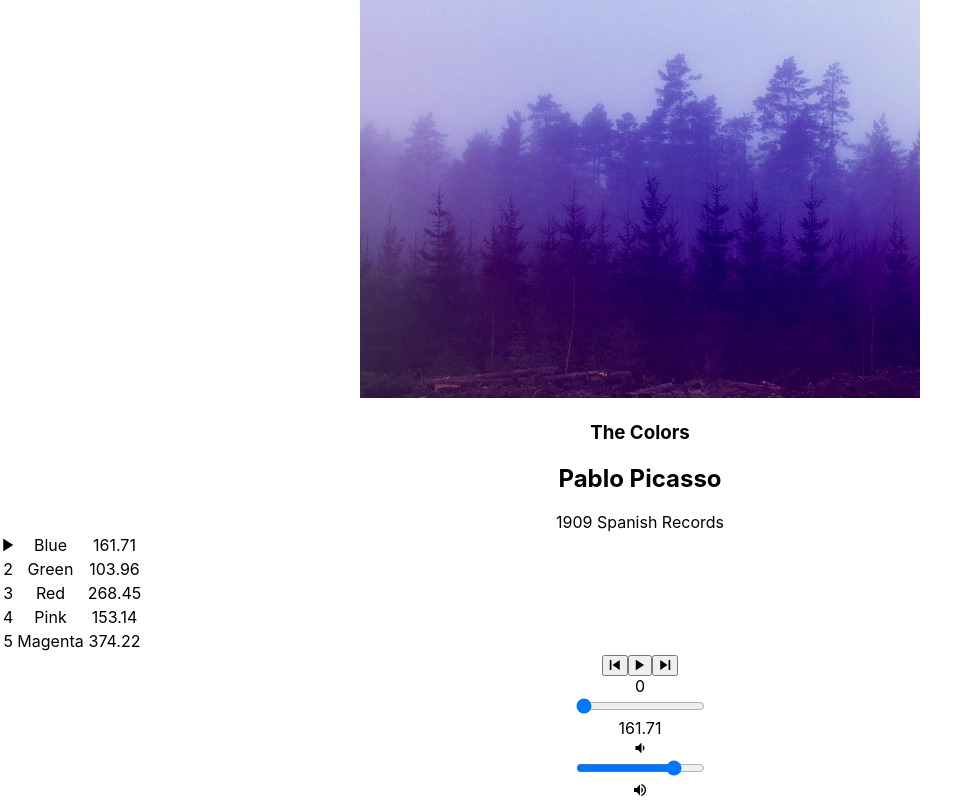
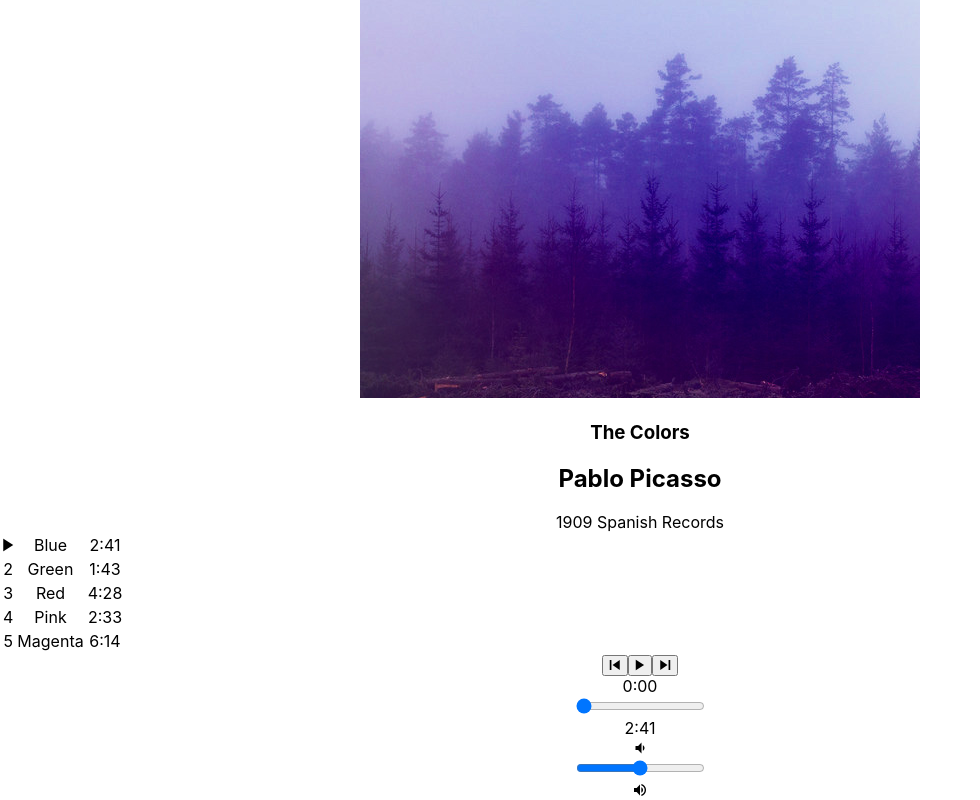
Before and after one commit to bhurstGH/bloc-jams-react, a React (Create React App) app: page /album/the-colors in a window 1280 px wide. Shown: the part 264-1064 px from the top of the page, without its empty margins (0-980 px from the left). Built offline with nearby package versions, Linux system fonts and the light colour scheme.

Commit message:
Added volume control and time formatting.

```diff
--- a/src/components/Album.js
+++ b/src/components/Album.js
@@ -15,6 +15,7 @@ class Album extends Component {
       currentSong: album.songs[0],
       currentTime: 0,
       duration: album.songs[0].duration,
+      volume: 0.5,
       isPlaying: false,
       hover: null
     };
@@ -30,16 +31,21 @@ class Album extends Component {
       },
       durationchange: e => {
         this.setState({ duration: this.audioElement.duration });
+      },
+      volumechange: e => {
+        this.setState({ volume: this.audioElement.volume });
       }
     };
     this.audioElement.addEventListener('timeupdate', this.eventListeners.timeupdate);
     this.audioElement.addEventListener('durationchange', this.eventListeners.durationchange);
+    this.audioElement.addEventListener('volumechange', this.eventListeners.volumechange);
   }
 
   componentWillUnmount() {
     this.audioElement.src = null;
     this.audioElement.removeEventListener('timeupdate', this.eventListeners.timeupdate);
     this.audioElement.removeEventListener('durationchange', this.eventListeners.durationchange);
+    this.audioElement.removeEventListener('volumechange', this.eventListeners.volumechange);
   }
 
   play() {
@@ -109,6 +115,22 @@ class Album extends Component {
     this.setState({ currentTime: newTime });
   }
 
+  handleVolumeChange(e) {
+    const newVolume = e.target.value;
+    this.audioElement.volume = newVolume;
+    this.setState({ volume: newVolume });
+  }
+
+  formatTime(time) {
+    if (Number.isNaN(time)) {
+      return '-:--';
+    }
+    var minutes = Math.floor(time / 60);
+    var seconds = Math.floor(time % 60);
+    var formattedTime = minutes + ':' + (seconds < 10 ? '0' + seconds : seconds);
+    return formattedTime;
+  }
+
   render() {
     return (
       <section className="album">
@@ -134,7 +156,7 @@ class Album extends Component {
                 onMouseLeave={() => this.handleMouseLeave(song)}>
                 <td>{this.setTrackDisplay(song, trackNumber)}</td>
                 <td>{song.title}</td>
-                <td>{song.duration}</td>
+                <td>{this.formatTime(song.duration)}</td>
               </tr>
             )}
           </tbody>
@@ -144,10 +166,13 @@ class Album extends Component {
           currentSong={this.state.currentSong}
           currentTime={this.state.currentTime}
           duration={this.state.duration}
+          volume={this.state.volume}
           handleSongClick={() => this.handleSongClick(this.state.currentSong)}
           handlePrevClick={() => this.handlePrevClick()}
           handleNextClick={() => this.handleNextClick()}
           handleTimeChange={(e) => this.handleTimeChange(e)}
+          handleVolumeChange={(e) => this.handleVolumeChange(e)}
+          formatTime={(time) => this.formatTime(time)}
         />
       </section>
     );
--- a/src/components/PlayerBar.js
+++ b/src/components/PlayerBar.js
@@ -16,7 +16,7 @@ class PlayerBar extends Component {
           </button>
         </section>
         <section id ="time-control">
-          <div className="current-time">{this.props.currentTime}</div>
+          <div className="current-time">{this.props.formatTime(this.props.currentTime)}</div>
           <input
             type="range"
             className="seek-bar"
@@ -26,11 +26,19 @@ class PlayerBar extends Component {
             step="0.01"
             onChange={this.props.handleTimeChange}
           />
-          <div className="total-time">{this.props.duration}</div>
+          <div className="total-time">{this.props.formatTime(this.props.duration)}</div>
         </section>
         <section id="volume-control">
           <div className="icon ion-md-volume-low"></div>
-          <input type="range" className="seek-bar" defaultValue="80" />
+          <input
+            type="range"
+            className="seek-bar"
+            value={this.props.volume}
+            max="1"
+            min="0"
+            step="0.05"
+            onChange={this.props.handleVolumeChange}
+          />
           <div className="icon ion-md-volume-high"></div>
         </section>
       </section>
```
